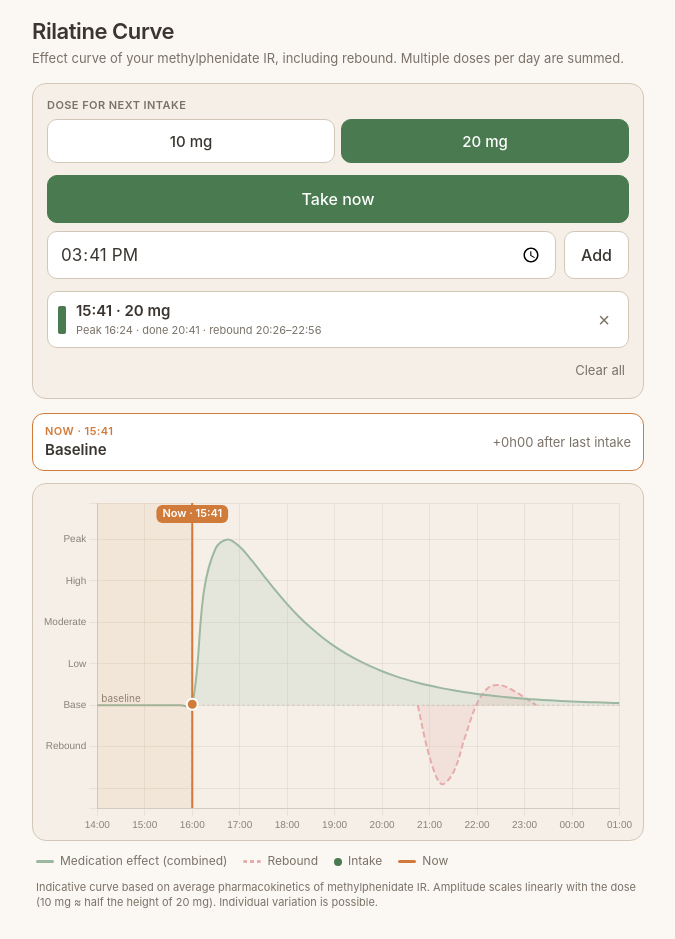
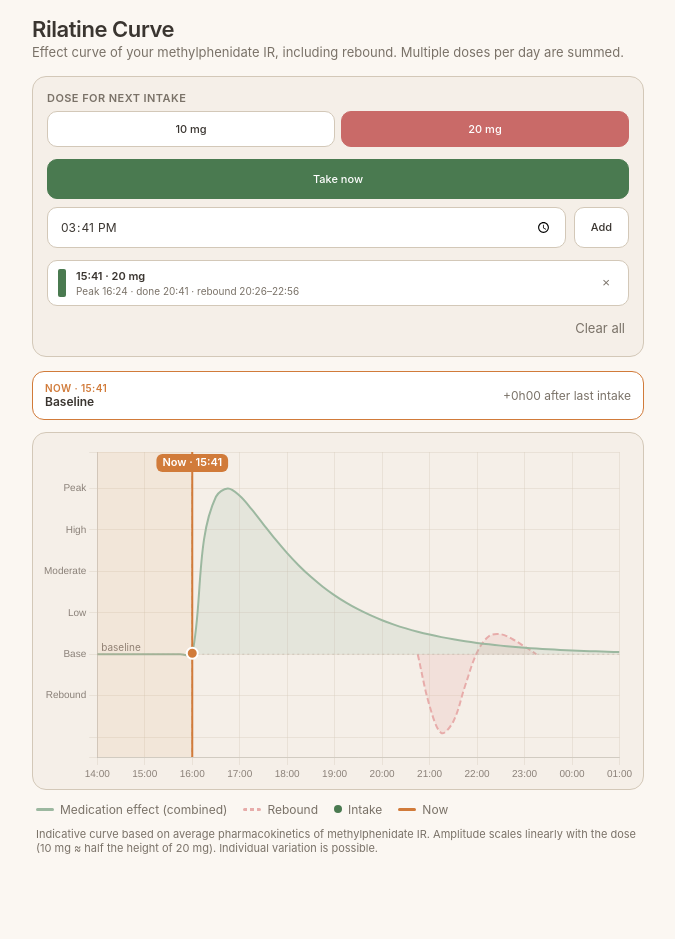
Before and after one commit to Gybelle/MethylfenidaatCurve_PWA, a plain HTML site: page index.html in a window 1280 px wide. Both pictures are taken after a click on the button "Add". Shown: the whole page, without its empty margins (302-977 px from the left). After the commit the page ends 883 px from the top, so only its background shows below. Drawn offline with nearby package versions, Linux system fonts and the light colour scheme.

Commit message:
fix layout

```diff
--- a/index.html
+++ b/index.html
@@ -40,8 +40,6 @@
       background: var(--bg);
       color: var(--value);
       font-family: -apple-system, BlinkMacSystemFont, "SF Pro Text", "Helvetica Neue", Arial, sans-serif;
-      font-size: 16px;
-      line-height: 1.4;
       -webkit-font-smoothing: antialiased;
     }
 
@@ -92,20 +90,19 @@
       border: 1px solid var(--border);
       background: #fff;
       color: var(--value);
-      font-size: 15px;
       font-weight: 500;
       padding: 10px 12px;
       border-radius: 10px;
-      min-height: 44px;
       cursor: pointer;
       font-family: inherit;
+      font-size: 11px;
       transition: transform 0.05s ease, background 0.15s ease, border-color 0.15s ease;
     }
     .dose-toggle button:active { transform: scale(0.97); }
     .dose-toggle button.active {
-      background: var(--med-peak);
+      background: var(--rebound-peak);
       color: #fff;
-      border-color: var(--med-peak);
+      border-color: var(--rebound-peak);
     }
 
     .btn-row {
@@ -119,14 +116,13 @@
       border: 1px solid var(--border);
       background: #fff;
       color: var(--value);
-      font-size: 16px;
       font-weight: 500;
       padding: 12px 16px;
       border-radius: 10px;
-      min-height: 48px;
       cursor: pointer;
       font-family: inherit;
       transition: transform 0.05s ease, background 0.15s ease;
+      font-size: 11px;
     }
     .btn:active { transform: scale(0.97); }
     .btn-primary {
@@ -145,14 +141,13 @@
     }
     input[type="time"] {
       flex: 1 1 auto;
-      font-size: 17px;
       padding: 10px 12px;
       border: 1px solid var(--border);
       border-radius: 10px;
       background: #fff;
       color: var(--value);
       font-family: inherit;
-      min-height: 48px;
+      font-size: 12px;
     }
 
     /* ───── Doses list ───── */
@@ -186,12 +181,12 @@
     .dose-swatch.d10 { background: #b8d1bb; }
     .dose-body { flex: 1 1 auto; min-width: 0; }
     .dose-time {
-      font-size: 15px;
       font-weight: 600;
+      font-size: 11px;
       color: var(--value);
     }
     .dose-meta {
-      font-size: 11px;
+      font-size: 10px;
       color: var(--label);
       margin-top: 2px;
     }
@@ -200,7 +195,6 @@
       border: none;
       background: transparent;
       color: var(--label);
-      font-size: 20px;
       line-height: 1;
       padding: 6px 8px;
       border-radius: 8px;
@@ -254,19 +248,19 @@
       gap: 10px;
     }
     .now-card .now-label {
-      font-size: 11px;
+      font-size: 10px;
       color: var(--now);
       text-transform: uppercase;
       letter-spacing: 0.04em;
       font-weight: 600;
     }
     .now-card .now-value {
-      font-size: 15px;
       color: var(--value);
       font-weight: 600;
+      font-size: 12px;
     }
     .now-card .now-phase {
-      font-size: 13px;
+      font-size: 12px;
       color: var(--label);
       text-align: right;
     }
```
